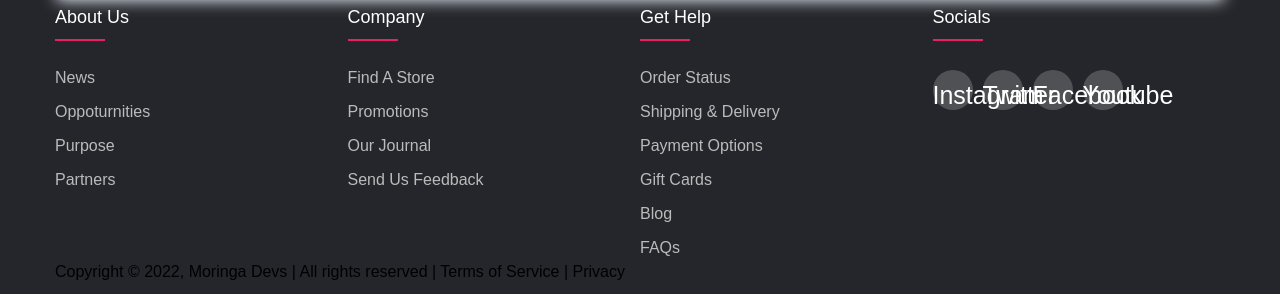
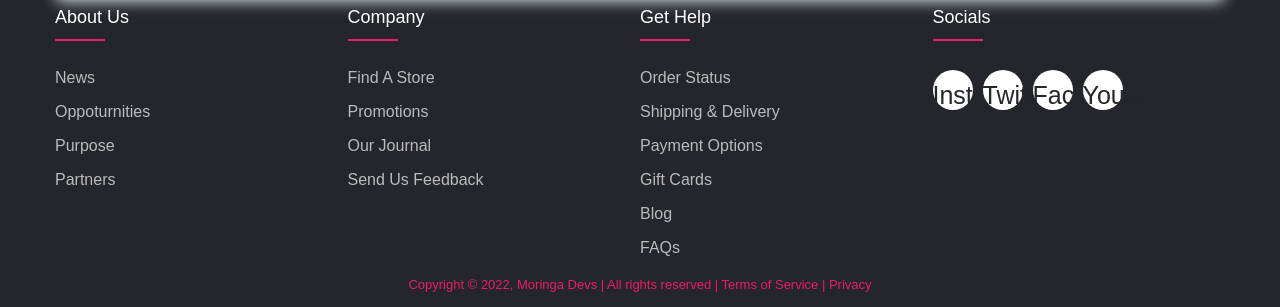
Before and after one commit to hafsa-nuh/react-project-4, a React (Create React App) app: page /products/1 in a window 1280 px wide. Shown: the part 3872-4179 px from the top of the page. Built offline with nearby package versions, Linux system fonts and the light colour scheme; no server answers; the HTML template or start-up script is replaced by a standard one.

Commit message:
final styling

```diff
--- a/src/App.css
+++ b/src/App.css
@@ -126,3 +126,18 @@ ul {
   transition: all 0.5s ease;
   font-size: 25px;
 }
+
+.footer-col .social-links ul li {
+  color: #24262b;
+  background-color: white;
+}
+
+.last p {
+  display: flex;
+  align-items: center;
+  justify-content: center;
+  padding: 5px;
+  margin-top: 10px;
+  color: #e91e63;
+  font-size: small;
+}
```
